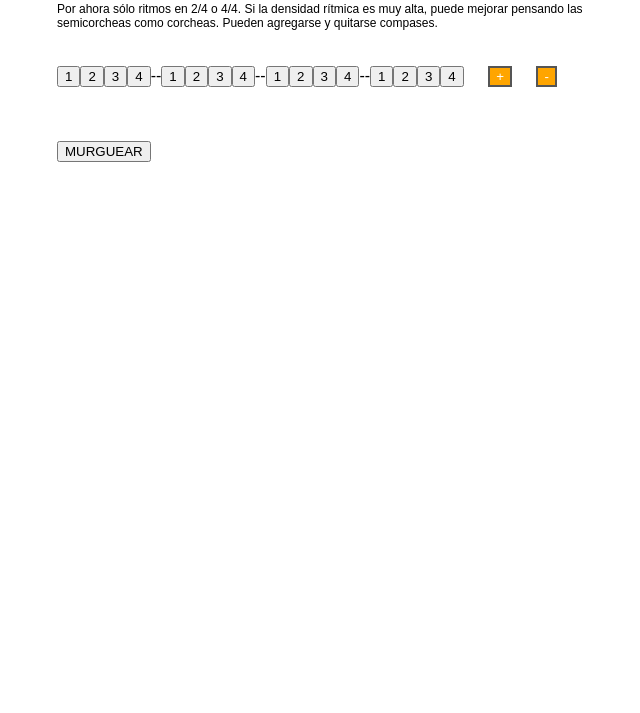
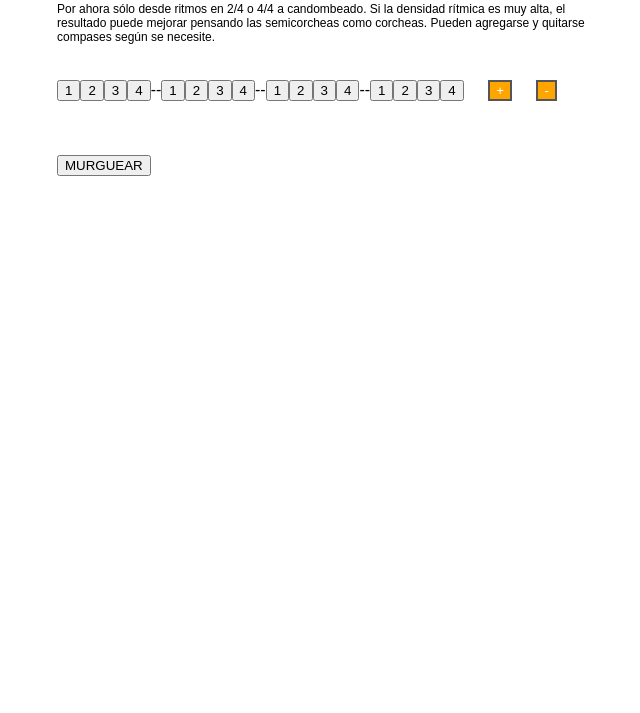
Before and after one commit to francorule/algo-ritmico, a plain HTML site: page index.html in a window 1280 px wide. Shown: the part 87-800 px from the top of the page, without its empty margins (308-948 px from the left). Drawn offline with nearby package versions, Linux system fonts and the light colour scheme.

Commit message:
Add files via upload

```diff
--- a/index.html
+++ b/index.html
@@ -42,7 +42,7 @@
 		<div id="contenedor">
 			<br />
 			<h1>MURGUEADOR ALGO-RÍTMICO</h1>
-			<span>Por ahora sólo ritmos en 2/4 o 4/4. Si la densidad rítmica es muy alta, puede mejorar pensando las semicorcheas como corcheas. Pueden agregarse y quitarse compases.</span>
+			<span>Por ahora sólo desde ritmos en 2/4 o 4/4 a candombeado. Si la densidad rítmica es muy alta, el resultado puede mejorar pensando las semicorcheas como corcheas. Pueden agregarse y quitarse compases según se necesite.</span>
 			<br />
 			<div id="entrada">
 			</div>
```
